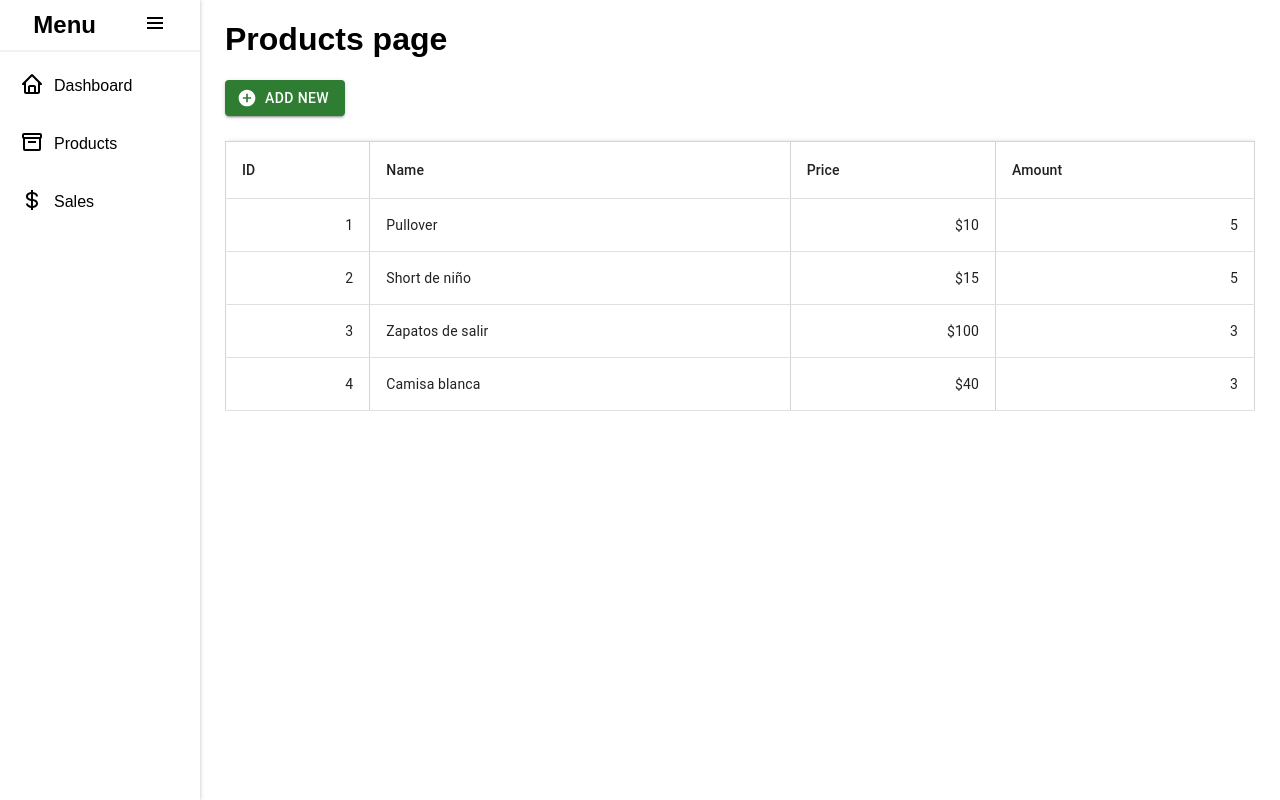
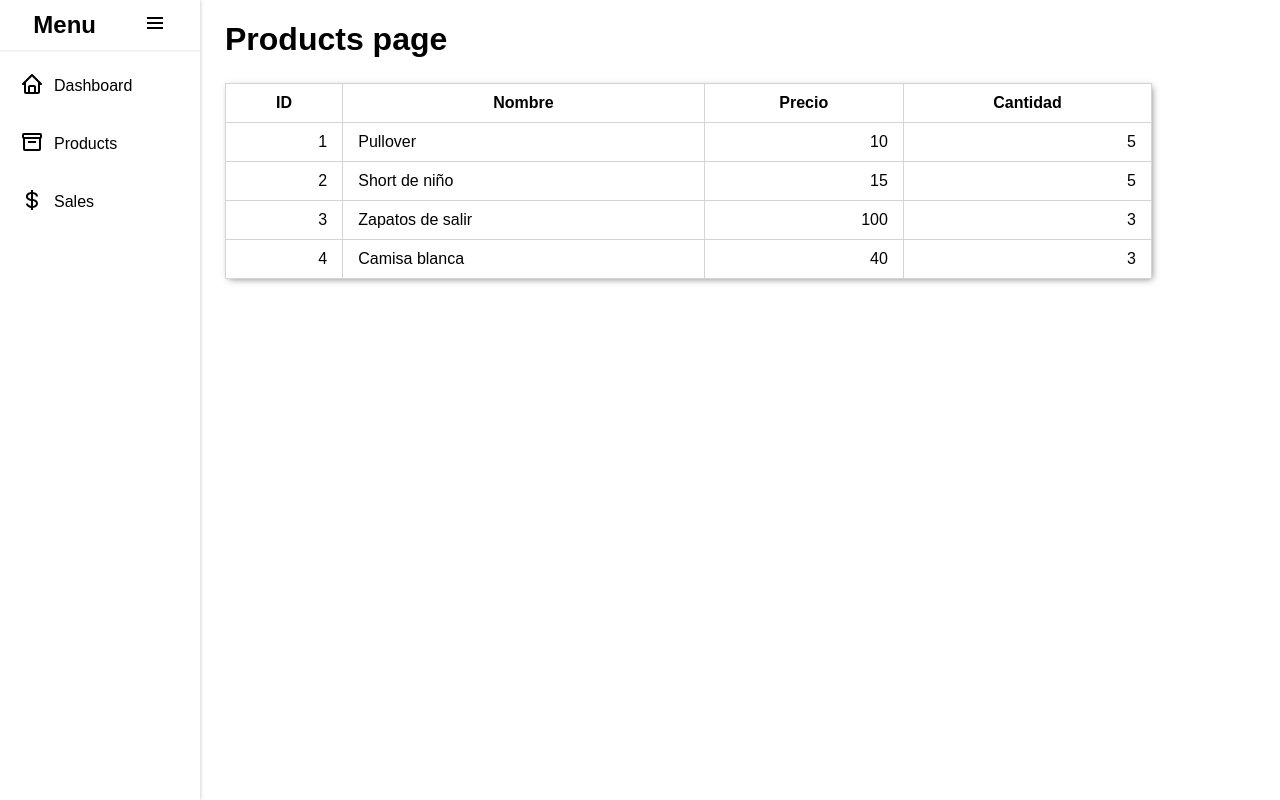
Before and after one commit to danyborroto/ventas-fontend-tyscript, a Next.js app: page /products in a window 1280 px wide. Built offline with nearby package versions, Linux system fonts and the light colour scheme.

Commit message:
Create components

```diff
--- a/package.json
+++ b/package.json
@@ -11,8 +11,6 @@
   "dependencies": {
     "@emotion/react": "^11.11.4",
     "@emotion/styled": "^11.11.5",
-    "@mui/icons-material": "^5.15.17",
-    "@mui/material": "^5.15.17",
     "boxicons": "2.1.4",
     "next": "14.2.3",
     "react": "^18",
--- a/src/app/products/page.tsx
+++ b/src/app/products/page.tsx
@@ -3,9 +3,7 @@ import TablaProductos from "@/components/products/TablaProductos";
 import { data } from '../../utils/data'
 import React, { useEffect, useState } from 'react'
 import { Producto } from "@/utils/types";
-import Button from '@mui/material/Button'
-import AddCircleIcon from '@mui/icons-material/AddCircle';
-import { Paper } from "@mui/material";
+
 
 export default function ProductPage() {
     const [datos, setDatos] = useState<Producto[]>([]);
@@ -18,11 +16,7 @@ export default function ProductPage() {
         <>
             <title>Productos</title>
             <h1>Products page</h1>
-            <Button
-                variant="contained"
-                color="success"
-                startIcon={<AddCircleIcon />}
-            >Add New</Button>
+
             <div>
                 <TablaProductos data={datos} />
             </div>
--- /dev/null
+++ b/src/components/my-components/table/Table.tsx
@@ -0,0 +1,11 @@
+import './table.style.css'
+
+const Table = ({ children }: { children: React.ReactNode }) => {
+    return (
+        <table className='table-simple'>
+            {children}
+        </table>
+    )
+}
+
+export default Table;
--- /dev/null
+++ b/src/components/my-components/table/TableColumn.tsx
@@ -0,0 +1,17 @@
+interface TableColumnProps {
+    content: string[]
+}
+
+const TableColumn = ({ content }: TableColumnProps) => {
+    return (
+        <thead>
+            <tr>
+                {content.map((item, index) => {
+                    return (<th key={index}>{item}</th>)
+                })}
+            </tr>
+        </thead>
+    )
+}
+
+export default TableColumn;
--- /dev/null
+++ b/src/components/my-components/table/TableRow.tsx
@@ -0,0 +1,29 @@
+import { Producto } from "@/utils/types"
+
+interface TablaRowProps {
+    data: Record<string, any>[];
+}
+
+const TablaRow: React.FC<TablaRowProps> = ({ data }) => {
+    return (
+        <tbody>
+            {
+                data.map((item, index) => {
+                    return (
+                        <tr key={index}>
+                            {
+                                Object.entries(item).map(([key, value]) => (
+                                    <td key={key}
+                                        className={typeof (value) === 'string' ? 'align-left' : 'align-rigth'}
+                                    >{value}</td>
+                                ))
+                            }
+                        </tr>
+                    )
+                })
+            }
+        </tbody>
+    )
+}
+
+export default TablaRow;
--- /dev/null
+++ b/src/components/my-components/table/table.style.css
@@ -0,0 +1,15 @@
+.align-left {
+    text-align: left;
+}
+
+.align-rigth {
+    text-align: right;
+}
+
+/*.table-simple tbody tr:nth-child(2n) {
+    background-color: #f2f2f2;
+}*/
+
+.table-simple tbody tr:hover {
+    background-color: #e2e2e2;
+}
--- a/src/components/products/TablaProductos.tsx
+++ b/src/components/products/TablaProductos.tsx
@@ -1,5 +1,7 @@
 import { Producto } from '@/utils/types'
-import { TableContainer, Paper, Table, TableHead, TableRow, TableCell, TableBody } from "@mui/material";
+import Table from '@/components/my-components/table/Table'
+import TableColumn from '../my-components/table/TableColumn';
+import TableRow from '@/components/my-components/table/TableRow'
 import './style.css'
 
 interface TablaProductosProps {
@@ -8,46 +10,12 @@ interface TablaProductosProps {
 
 const TablaProductos: React.FC<TablaProductosProps> = ({ data }) => {
     return (
-        <TableContainer>
-            <Table>
-                <TableHead >
-                    <TableRow>
-                        <TableCell >
-                            ID
-                        </TableCell>
-                        <TableCell>
-                            Name
-                        </TableCell>
-                        <TableCell>
-                            Price
-                        </TableCell>
-                        <TableCell>
-                            Amount
-                        </TableCell>
-                    </TableRow>
-                </TableHead>
-                <TableBody>
-                    {data.map((item: Producto) => {
-                        return (
-                            <TableRow key={item.id}>
-                                <TableCell align='right'>
-                                    {item.id}
-                                </TableCell>
-                                <TableCell>
-                                    {item.name}
-                                </TableCell>
-                                <TableCell align='right'>
-                                    {`$${item.price}`}
-                                </TableCell>
-                                <TableCell align='right'>
-                                    {item.amount}
-                                </TableCell>
-                            </TableRow>
-                        )
-                    })}
-                </TableBody>
-            </Table>
-        </TableContainer>
+        <Table>
+            <TableColumn
+                content={['ID', 'Nombre', 'Precio', 'Cantidad']}>
+            </TableColumn>
+            <TableRow data={data} />
+        </Table >
     )
 }
 
```
Also changed, not shown: src/components/my-components/button/Button.tsx (renamed from src/components/my-components/Button.tsx), src/components/my-components/button/style.css (renamed from src/components/my-components/style.css), 1 other file (tests, documents, lock files or other folders).
